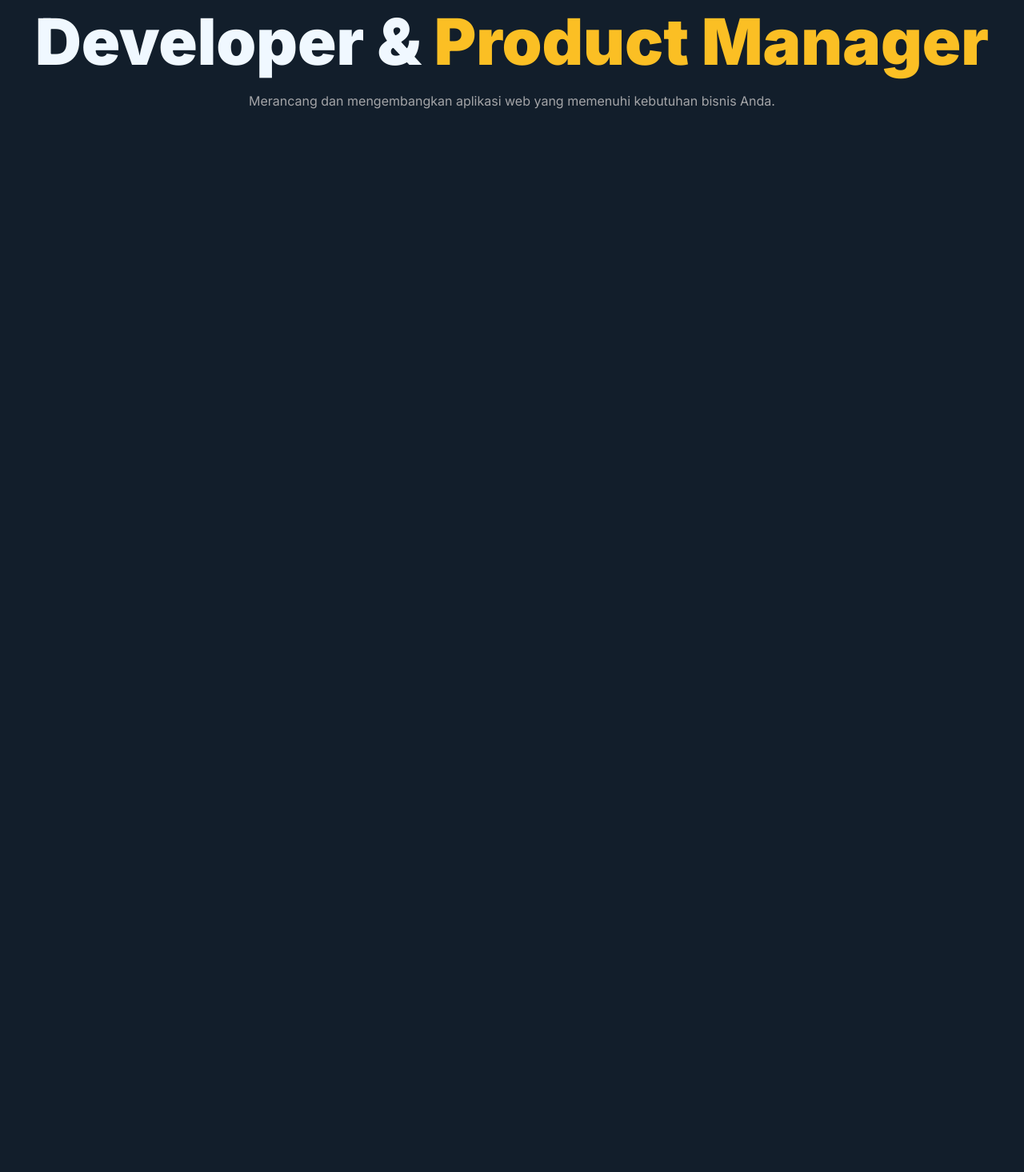
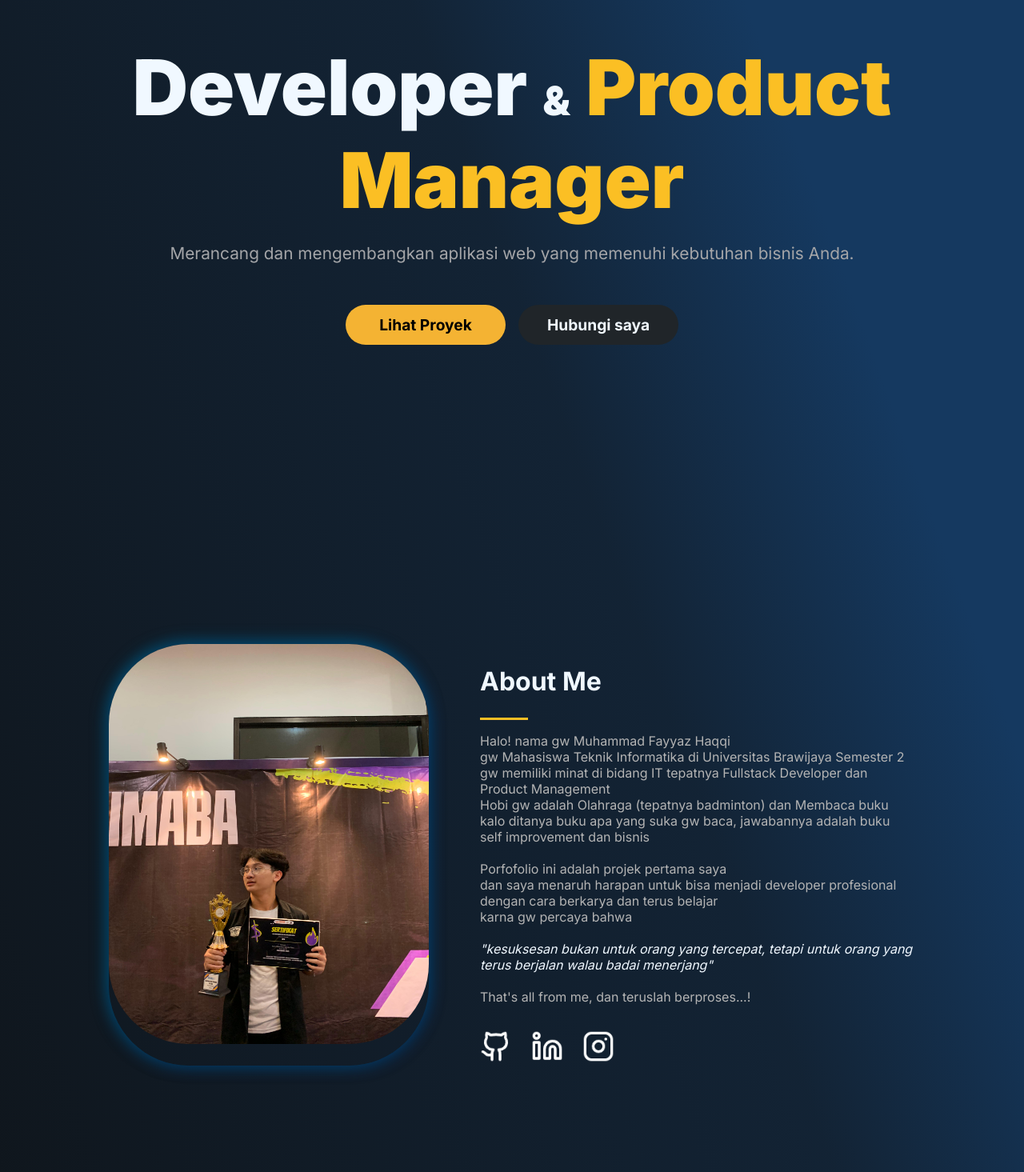
Before and after one commit to payashq/portofolio-web, a plain HTML site: page page/index.html in a window 1280 px wide. Shown: the part 195-1660 px from the top of the page at 80% size. Drawn offline with Linux system fonts and the light colour scheme.

Commit message:
update content 2

```diff
--- a/page/index.html
+++ b/page/index.html
@@ -17,37 +17,46 @@
             <h5>Kontak</h5>
         </div>
         <div class="callme-box">
-            <h5>Hubungi Saya</h5>
+            <h5>Hubungi saya</h5>
         </div>
     </header>
     <main class="main">
         <div class="content-1">
-            <h1>Developer & <span style="color: #FBBF24">Product Manager</span></h1>
+            <h1>Developer <span style="font-size: 50px;">&</span> <span style="color: #FBBF24">Product Manager</span></h1>
             <p>Merancang dan mengembangkan aplikasi web yang memenuhi kebutuhan bisnis Anda.</p>
+            <div class="button-content-1">
+                <div class="button"><a href="#">Lihat Proyek</a></div>
+                <div class="button" style="background-color: #212629f7; "><a href="#" style="color: aliceblue;">Hubungi saya</a></div>
+            </div>
+        </div>
+
+        <div class="content-2">
+            <div class="image" ><img src="../assets/dev.jpg" alt="" style="width: 400px; height: 500px; border-radius: 100px;"></div>
+            <div class="text-content-2">
+                <h2>About Me</h2>
+                <span style="width: 60px; height: 3px; background-color: #FBBF24; margin-top: 0;"></span>
+                <p>Halo! nama gw Muhammad Fayyaz Haqqi <br>
+                gw Mahasiswa Teknik Informatika di Universitas Brawijaya Semester 2 <br>
+                gw memiliki minat di bidang IT tepatnya Fullstack Developer dan Product Management<br>
+                Hobi gw adalah Olahraga (tepatnya badminton) dan Membaca buku <br>
+                kalo ditanya buku apa yang suka gw baca, jawabannya adalah buku self improvement dan bisnis
+                <br><br>
+                Porfofolio ini adalah projek pertama saya <br>
+                dan saya menaruh harapan untuk bisa menjadi developer profesional <br>
+                dengan cara berkarya dan terus belajar <br>
+                karna gw percaya bahwa <br><br>
+                <i style="color: aliceblue; text-align: center;">"kesuksesan bukan untuk orang yang tercepat, tetapi untuk orang yang terus berjalan walau badai menerjang"</i>
+                <br><br>
+                That's all from me, dan teruslah berproses...!
+                </p>
+                    <div class="sosmed">
+                        <a href="https://github.com/payashq" target="_blank"><img src="../assets/github.png" alt="" style="width: 40px; height: 40px;" ></a>
+                        <a href="#"><img src="../assets/linkedin.png" alt="" style="width: 40px; height: 40px;"></a>
+                        <a href="https://www.instagram.com/fayyazhq" target="_blank"><img src="../assets/instagram.png" alt="" style="width: 40px; height: 40px;"></a>
+                        </div>
+                </div>
         </div>
     </main>
 </body>
-    <script src="script.js">
-        // Mengaktifkan semua ikon Lucide
-        lucide.createIcons();
-
-        // Script untuk menu mobile
-        const mobileMenuButton = document.getElementById('mobile-menu-button');
-        const mobileMenu = document.getElementById('mobile-menu');
-        mobileMenuButton.addEventListener('click', () => {
-            mobileMenu.classList.toggle('hidden');
-        });
-
-        // Script untuk mengubah tampilan header saat scroll
-        const header = document.getElementById('header');
-        window.addEventListener('scroll', () => {
-            if (window.scrollY > 50) {
-                header.classList.add('py-2');
-                header.classList.remove('py-4');
-            } else {
-                header.classList.add('py-4');
-                header.classList.remove('py-2');
-            }
-        });
-    </script>
+    <script src="script.js"></script>
 </html>
--- a/page/style.css
+++ b/page/style.css
@@ -20,11 +20,10 @@ header{
     color: aliceblue;
 }
 body{
-    background-color: #121e2b;
+    background:linear-gradient(250deg,#153960 10%, #0b1c2ef7 20%, #070c11f7 50%) ;
 }
 .main{
     height: 1000vh;
-    margin-top: 9em;
 }
 .menu{
     display: flex;
@@ -54,17 +53,79 @@ body{
     flex-direction: column;
     text-align: center;
     justify-content: center;
-    gap: 0;
+    /* background:linear-gradient(180deg,#153960 10%, #121c26f7 40%, #121e2bf7 30%); */
     width: 100%;
+    height: 100vh;
 }
 
 .content-1 h1{
-    font-size: 5em;
+    font-size: 6em;
     color: aliceblue;
     margin-bottom: 0;
     font-weight: 750;
 }
 .content-1 p{
-    font-size: 1em;
+    font-size: 1.3em;
     color: rgb(164, 165, 168);
 }
+.button-content-1{
+    display: flex;
+    flex-direction: row;
+    gap: 1em;
+    justify-content: center;
+    align-items: center;
+    padding: 0.5em;
+    margin-top: 1.5em;
+}
+.button{
+    width: 200px;
+    height: 50px;
+    border-radius: 60px;
+    display: flex;
+    justify-content: center;
+    align-items: center;
+    cursor: pointer;
+    background-color: rgb(244, 179, 51);
+    -webkit-border-radius: 60px;
+    -moz-border-radius: 60px;
+    -ms-border-radius: 60px;
+    -o-border-radius: 60px;
+}
+.button a{
+    padding: 0.7em 1.5em;
+    color: rgb(0, 0, 0);
+    font-size: 1.2em;
+    text-decoration: none;
+    font-weight: 600;
+}
+.content-2{
+    display: flex;
+    margin: 2em 3em;
+    margin-top: 10em;
+    gap: 4em;
+    padding: 2em 5em;
+}
+.content-2 h2{
+    color: aliceblue;
+    font-size: 2em;
+    font-weight: 600;
+}
+.image{
+    border-radius: 100px;
+    -webkit-border-radius: 100px;
+    -moz-border-radius: 100px;
+    -ms-border-radius: 100px;
+    -o-border-radius: 100px;
+    box-shadow: rgba(3, 31, 109, 0.452) 2px 2px 20px, rgb(1, 90, 115) -2px -2px 20px;
+}
+.text-content-2{
+    display: flex;
+    flex-direction: column;
+    margin: 0;
+    color: #b4b4b4;
+}
+.sosmed{
+    display: flex;
+    gap: 1.5em;
+    margin-top: 1em;
+}
```
Also changed, not shown: assets/dev.jpg (added), assets/github.png (added), assets/instagram.png (added), assets/linkedin.png (added), 1 other file.
